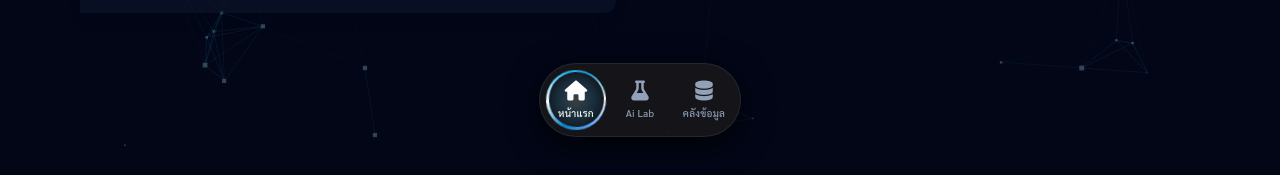
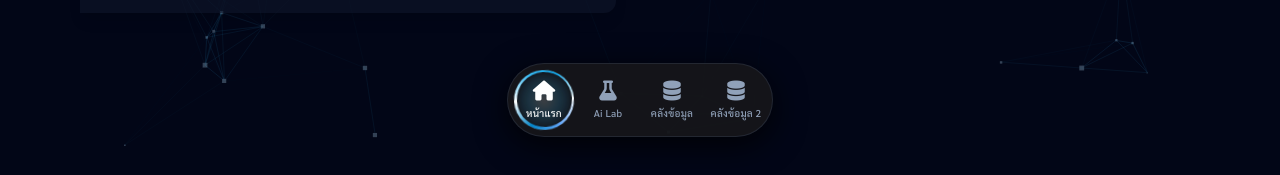
Before and after one commit to metawat888/ailsed, a React (Vite) app: page / in a window 1280 px wide. Shown: the part 639-814 px from the top of the page. Built offline with nearby package versions, Linux system fonts and the light colour scheme.

Commit message:
Update App.tsx

```diff
--- a/src/App.tsx
+++ b/src/App.tsx
@@ -33,6 +33,12 @@ const PAGES_CONFIG: PageItem[] = [
   {
     id: 'archive',
     label: 'คลังข้อมูล',
+    icon: 'fa-solid fa-database',
+    url: 'https://bingo-five-rust.vercel.app/',
+  },
+   {
+    id: 'archive',
+    label: 'คลังข้อมูล 2 ',
     icon: 'fa-solid fa-database',
     url: 'https://bingo-five-rust.vercel.app/',
   },
```
